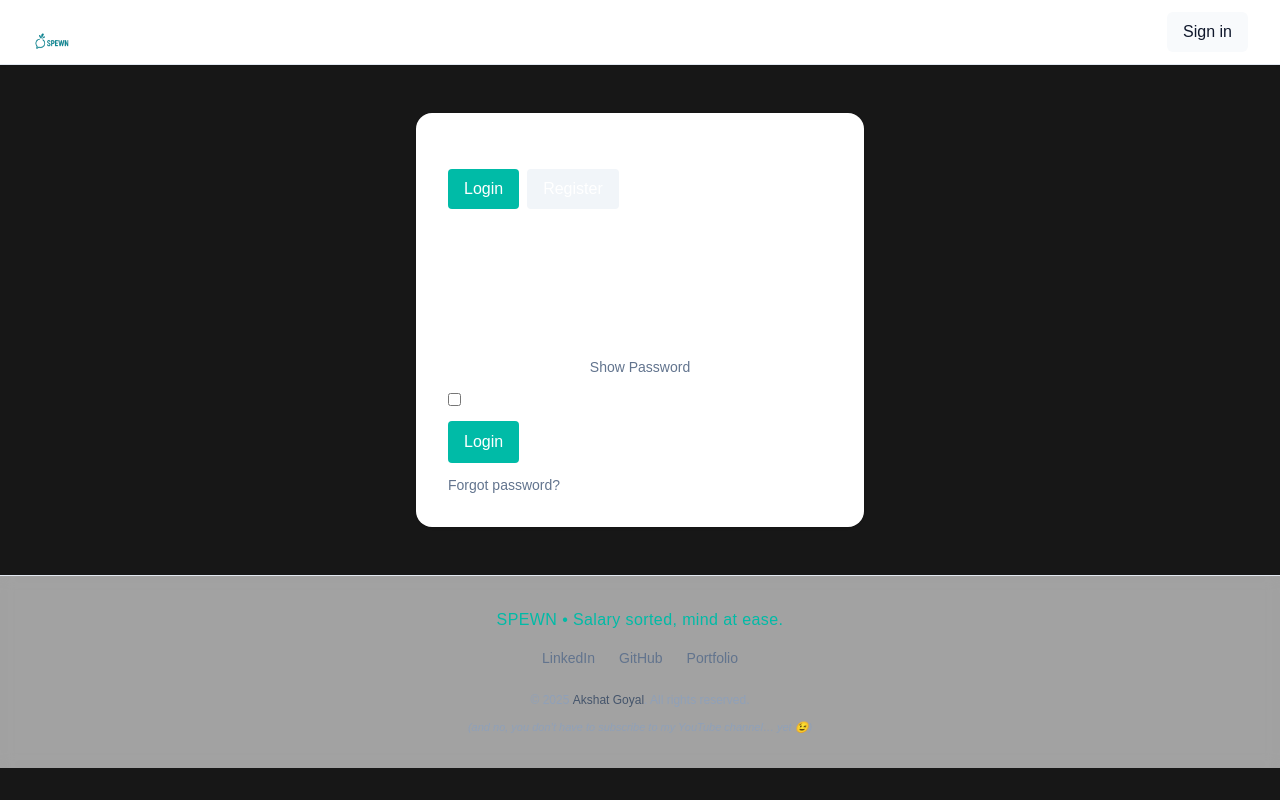
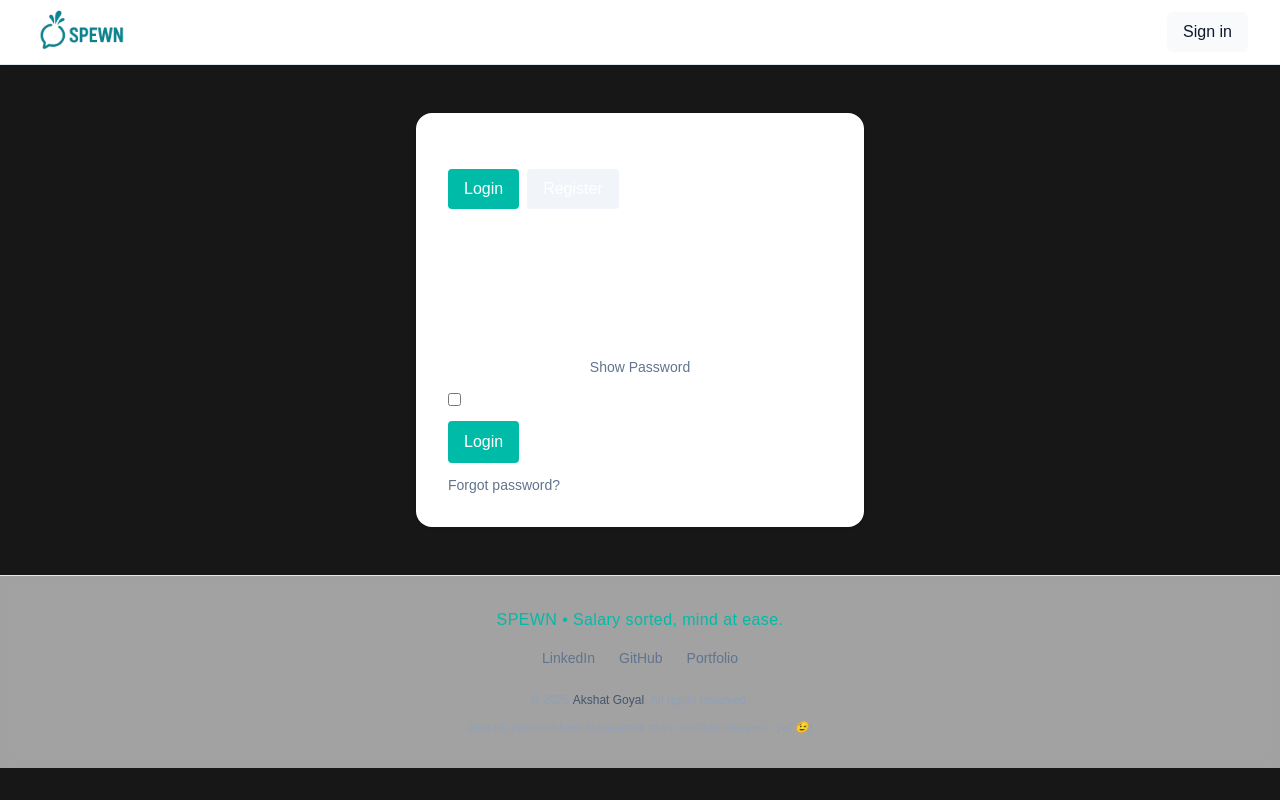
Before and after one commit to Akshatgoyal621/spewn-app, a Next.js app in the folder frontend/: page / in a window 1280 px wide. Built offline with nearby package versions, Linux system fonts and the light colour scheme; no server answers.

Commit message:
fix: header logo updated

```diff
--- a/frontend/src/components/Header.tsx
+++ b/frontend/src/components/Header.tsx
@@ -136,22 +136,22 @@
 
   return (
     <header className="sticky top-0 z-50 bg-white shadow-sm border-b border-slate-200">
-      <div className="mx-auto max-w-7xl px-4 sm:px-6 lg:px-8">
+      <div className="mx-auto px-4 sm:px-6 lg:px-8">
         {/* top row */}
         <div className="flex h-16 items-center justify-between">
           {/* brand */}
           <div className="flex items-center gap-3 min-w-0">
             <Link
-              href="/"
+              href={onboardComplete ? "/dashboard" : "/onboarding"}
               className="inline-flex items-center gap-3"
               aria-label="SPEWN Home"
             >
               {/* logo 40x20 */}
-              <div className="relative w-[40px] h-[20px]">
+              <div className="">
                 <Image
                   src="/spewn-logo-main.png"
                   alt="SPEWN"
-                  width={40}
+                  width={100}
                   height={20}
                   priority
                 />
```
